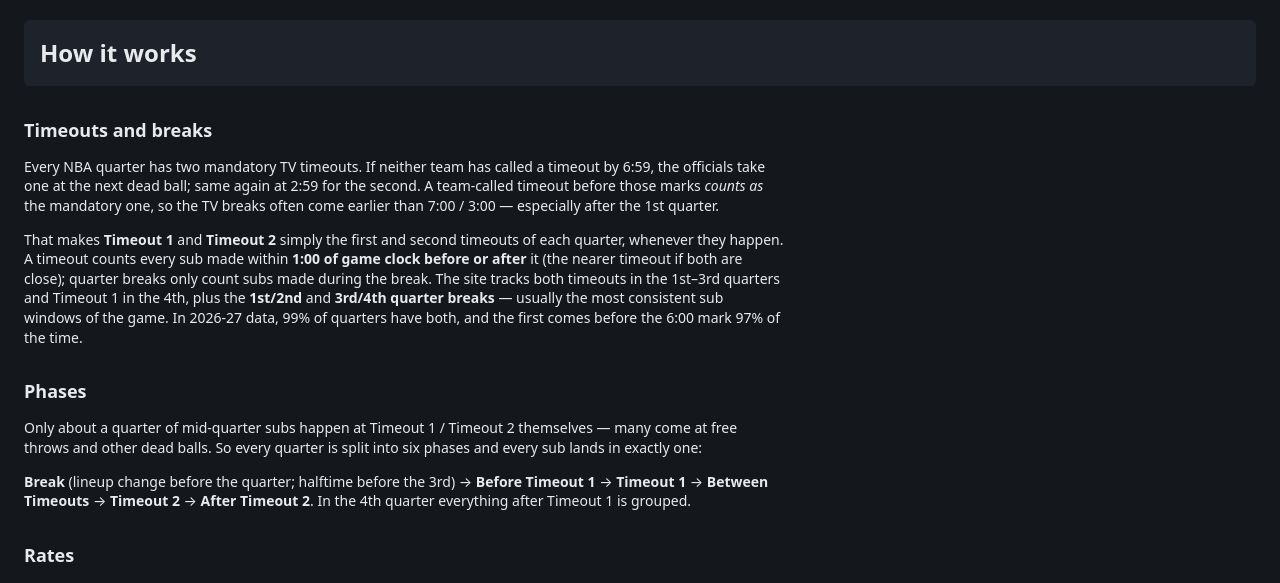
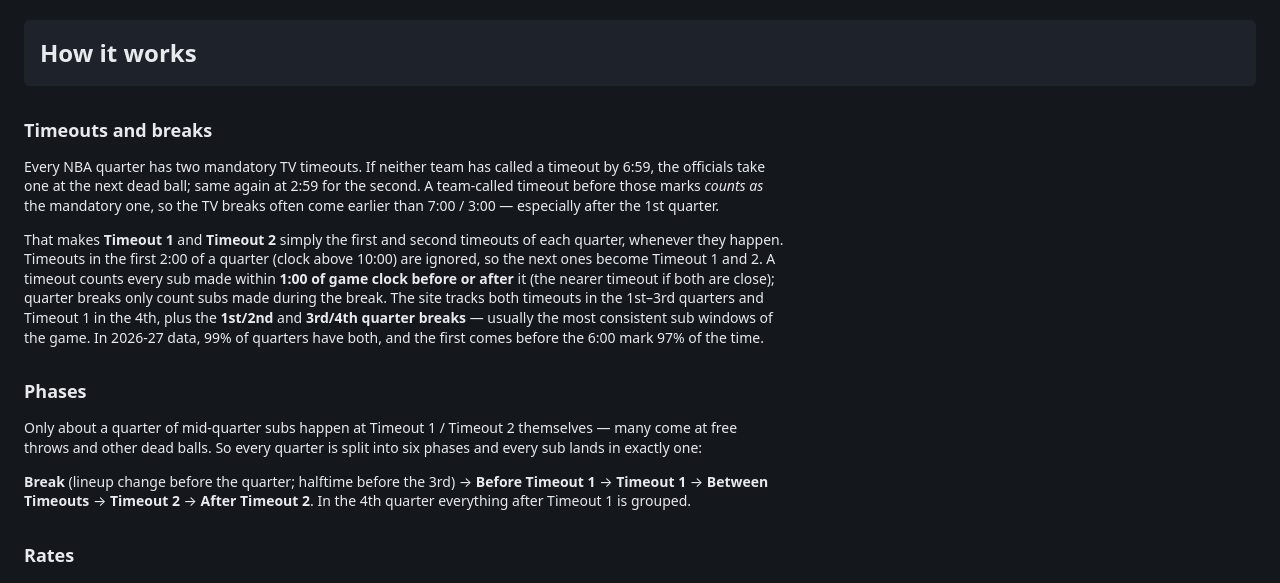
Before and after one commit to ctravasos/nba-rotations, a Python web app: template templates/about.html in a window 1280 px wide. Shown: the part 52-635 px from the top of the page. Run offline with Jinja, Linux system fonts and the light colour scheme; the template is opened without the code that fills it, so the values that code supplies are empty.

Commit message:
Ignore timeouts in the first 2:00 of a quarter
Timeouts with more than 10:00 left no longer count as Timeout 1 / 2;
the next timeouts take those slots.

Co-Authored-By: Claude Opus 5.5 <noreply@anthropic.com>

```diff
--- a/rotations/config.py
+++ b/rotations/config.py
@@ -2,6 +2,7 @@
 CURRENT_SEASON = 2027
 SEASONS = list(range(CURRENT_SEASON - 5, CURRENT_SEASON + 1))  # current + prior 5
 
+IGNORE_TO_FIRST_SECS = 120  # timeouts in the first 2:00 of a quarter aren't Timeout 1 / 2
 TO_WINDOW_SECS = 60     # subs within this much game clock before/after a timeout count as that timeout
 RECENT_GAMES = 10       # "last N games" window shown next to season rates
 MIN_RATE_SHOWN = 0.33   # cards hide rows below this L10 rate (season rate for past seasons)
--- a/rotations/data.py
+++ b/rotations/data.py
@@ -15,7 +15,7 @@ from pathlib import Path
 import pandas as pd
 import requests
 
-from .config import CURRENT_SEASON, SEASONS, TO_WINDOW_SECS
+from .config import CURRENT_SEASON, IGNORE_TO_FIRST_SECS, SEASONS, TO_WINDOW_SECS
 
 ROOT = Path(__file__).resolve().parent.parent
 RAW = ROOT / "data" / "raw"
@@ -100,7 +100,8 @@ def extract_season(season: int) -> None:
         .set_index("game_id")[["game_date", "season_type", "home_team_id", "home_team_abbrev",
                                "away_team_id", "away_team_abbrev"]]
     )
-    timeouts = pbp[pbp.type_text.str.contains("timeout", case=False, na=False)]
+    timeouts = pbp[pbp.type_text.str.contains("timeout", case=False, na=False)
+                   & (pbp.secs <= QUARTER_START - IGNORE_TO_FIRST_SECS)]  # skip first-2:00 timeouts
     # One stoppage = one (game, quarter, clock); both teams calling at the same dead ball counts once
     stoppages = timeouts.drop_duplicates(["game_id", "period_number", "secs"]).copy()
     stoppages["slot"] = stoppages.groupby(["game_id", "period_number"]).cumcount() + 1
--- a/templates/about.html
+++ b/templates/about.html
@@ -7,7 +7,7 @@
   <p>Every NBA quarter has two mandatory TV timeouts. If neither team has called a timeout by 6:59, the officials
     take one at the next dead ball; same again at 2:59 for the second. A team-called timeout before those marks
     <i>counts as</i> the mandatory one, so the TV breaks often come earlier than 7:00 / 3:00 — especially after the 1st quarter.</p>
-  <p>That makes <b>Timeout 1</b> and <b>Timeout 2</b> simply the first and second timeouts of each quarter, whenever they happen. A timeout counts every sub made within <b>1:00 of game clock before or after</b> it (the nearer timeout if both are close); quarter breaks only count subs made during the break. The site tracks both timeouts in the 1st–3rd quarters and Timeout 1 in the 4th, plus the <b>1st/2nd</b> and <b>3rd/4th quarter breaks</b> — usually the most consistent sub windows of the game.
+  <p>That makes <b>Timeout 1</b> and <b>Timeout 2</b> simply the first and second timeouts of each quarter, whenever they happen. Timeouts in the first 2:00 of a quarter (clock above 10:00) are ignored, so the next ones become Timeout 1 and 2. A timeout counts every sub made within <b>1:00 of game clock before or after</b> it (the nearer timeout if both are close); quarter breaks only count subs made during the break. The site tracks both timeouts in the 1st–3rd quarters and Timeout 1 in the 4th, plus the <b>1st/2nd</b> and <b>3rd/4th quarter breaks</b> — usually the most consistent sub windows of the game.
     In 2026-27 data, 99% of quarters have both, and the first comes before the 6:00 mark 97% of the time.</p>
 
   <h2>Phases</h2>
--- a/templates/game.html
+++ b/templates/game.html
@@ -16,7 +16,7 @@
 </div>
 <p class="hint">{{ season_label(CURRENT_SEASON) }} season rates for each team at every timeout and quarter break.
   % = share of games the player played. <b>L{{ RECENT_GAMES }}</b> = each player's last {{ RECENT_GAMES }} games played (games they missed are skipped); only players at {{ MIN_RATE_SHOWN|pct }}+ over the L{{ RECENT_GAMES }} are listed. Players who haven't played in any of the team's last {{ RECENT_GAMES }} games are hidden.
-  Timeouts include subs within 1:00 of game clock before/after; breaks only the break itself. <b>2%/3%</b> = share of made field goals that are 2s / 3s.</p>
+  Timeouts in the first 2:00 of a quarter are ignored; timeouts include subs within 1:00 of game clock before/after; breaks only the break itself. <b>2%/3%</b> = share of made field goals that are 2s / 3s.</p>
 
 {% for i in range(SLOTS|length) %}
 <div class="matchup-slot {{ 'break-row' if SLOTS[i].is_break }}">{{ SLOTS[i].label }}</div>
--- a/templates/team.html
+++ b/templates/team.html
@@ -15,7 +15,7 @@
 <h2>Timeout & quarter-break subs</h2>
 <p class="hint">Who checks in (▲) and out (▼) at each quarter's 1st and 2nd timeout and at the 1st/2nd and 3rd/4th quarter breaks.
   % = share of games the player played.{% if show_recent %} <b>L{{ RECENT_GAMES }}</b> = each player's last {{ RECENT_GAMES }} games played (games they missed are skipped); only players at {{ MIN_RATE_SHOWN|pct }}+ over the L{{ RECENT_GAMES }} are listed. Players who haven't played in any of the team's last {{ RECENT_GAMES }} games are hidden.{% else %} Only players at {{ MIN_RATE_SHOWN|pct }}+ are listed.{% endif %}
-  Timeouts include subs within 1:00 of game clock before/after; breaks only the break itself. <b>2%/3%</b> = share of made field goals that are 2s / 3s.</p>
+  Timeouts in the first 2:00 of a quarter are ignored; timeouts include subs within 1:00 of game clock before/after; breaks only the break itself. <b>2%/3%</b> = share of made field goals that are 2s / 3s.</p>
 <div class="card-grid">
   {% for c in t.cards %}
   {{ slot_card(c, show_recent) }}
```
